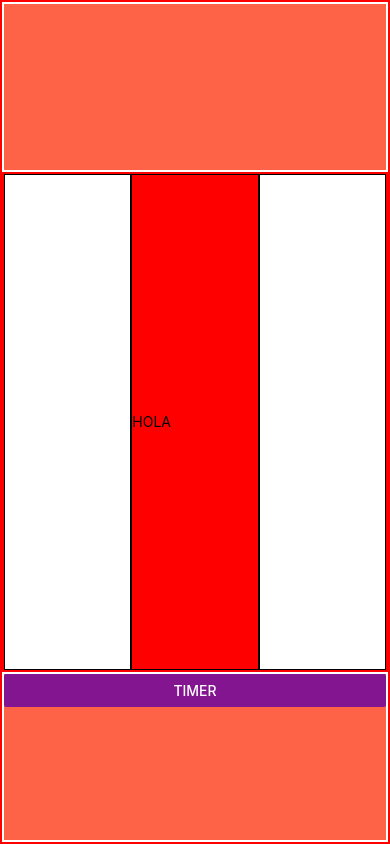
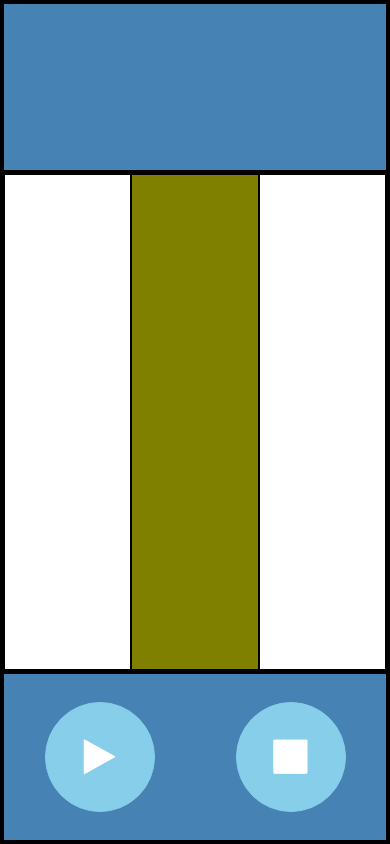
Before and after one commit to patsanes/HiitTimer, a React Native app: screen / in a window 390 px wide. Built offline with nearby package versions, Linux system fonts and the light colour scheme.

Commit message:
Icons & flexbox

```diff
--- a/App.js
+++ b/App.js
@@ -1,6 +1,7 @@
 import React, { Component } from 'react';
 // import MainScreen from "./.src/MainScreen";
-import { StyleSheet, Text, View } from 'react-native';
+import { StyleSheet, View } from 'react-native';
+
 import ButtonTimer from './src/components/Button';
 
 // const instructions = Platform.select({
@@ -12,19 +13,19 @@ const styles = StyleSheet.create({
   container: {
     flex: 1,
     borderWidth: 2,
-    borderColor: 'red',
-    backgroundColor: 'olive',
+    borderColor: 'black',
+    backgroundColor: 'powderblue',
   },
   top: {
     flex: 2,
     borderWidth: 2,
-    borderColor: 'white',
-    backgroundColor: 'tomato',
+    borderColor: 'black',
+    backgroundColor: 'steelblue',
   },
   middle: {
     flex: 6,
     borderWidth: 2,
-    borderColor: 'red',
+    borderColor: 'black',
     backgroundColor: 'green',
     flexDirection: 'row',
   },
@@ -36,7 +37,7 @@ const styles = StyleSheet.create({
   middleCenter: {
     flex: 1,
     borderWidth: 1,
-    backgroundColor: 'red',
+    backgroundColor: 'olive',
     justifyContent: 'center',
   },
   middleRight: {
@@ -47,8 +48,10 @@ const styles = StyleSheet.create({
   bottom: {
     flex: 2,
     borderWidth: 2,
-    borderColor: 'white',
-    backgroundColor: 'tomato',
+    borderColor: 'black',
+    backgroundColor: 'steelblue',
+    flexDirection: 'row',
+    justifyContent: 'space-around',
   },
 });
 
@@ -59,13 +62,13 @@ export default class App extends Component {
         <View style={styles.top} />
         <View style={styles.middle}>
           <View style={styles.middleLeft} />
-          <View style={styles.middleCenter}>
-            <Text>HOLA</Text>
-          </View>
+          <View style={styles.middleCenter} />
           <View style={styles.middleRight} />
         </View>
         <View style={styles.bottom}>
-          <ButtonTimer />
+          <ButtonTimer style={styles.button} name="play" />
+          <ButtonTimer style={styles.button} name="stop" />
+          {/* <Icon name="rocket" size={30} color="#900" /> */}
         </View>
       </View>
     );
--- a/package.json
+++ b/package.json
@@ -10,8 +10,10 @@
     "test": "jest"
   },
   "dependencies": {
+    "prop-types": "^15.7.2",
     "react": "16.6.3",
-    "react-native": "0.58.5"
+    "react-native": "0.58.5",
+    "react-native-vector-icons": "^6.3.0"
   },
   "devDependencies": {
     "babel-core": "7.0.0-bridge.0",
--- a/src/components/Button.js
+++ b/src/components/Button.js
@@ -1,26 +1,43 @@
 import * as React from 'react';
-import { Text, View, StyleSheet, Button } from 'react-native';
+import Icon from 'react-native-vector-icons/FontAwesome';
+import { TouchableOpacity, StyleSheet } from 'react-native';
+import PropTypes from 'prop-types';
 
 const styles = StyleSheet.create({
-  container: {
-    alignItems: 'center',
+  button: {
+    alignSelf: 'center',
     justifyContent: 'center',
-    padding: 24,
+    backgroundColor: 'skyblue',
+    borderColor: 'skyblue',
+    borderWidth: 1,
+    color: 'white',
+    overflow: 'hidden',
+    height: 110,
+    width: 110,
+    borderRadius: 60,
   },
-  paragraph: {
-    margin: 24,
-    marginTop: 0,
-    fontSize: 14,
-    fontWeight: 'bold',
-    textAlign: 'center',
-  },
-  logo: {
-    height: 128,
-    width: 128,
+  icon: {
+    alignSelf: 'center',
   },
 });
 
-const ButtonTimer = () => {
-  return <Button title="Timer" color="#841590" />;
+const ButtonTimer = props => {
+  console.log(props);
+  const { name } = props;
+  return (
+    <TouchableOpacity color="#841590" rounded="true" style={styles.button}>
+      <Icon name={name} size={40} color="white" style={styles.icon} />
+    </TouchableOpacity>
+  );
 };
+
+ButtonTimer.propTypes = {
+  name: PropTypes.string.isRequired,
+  test: PropTypes.string,
+};
+
+ButtonTimer.defaultProps = {
+  test: 'pepe',
+};
+
 export default ButtonTimer;
```
Also changed, not shown: 21 other files (tests, documents, lock files or other folders).
